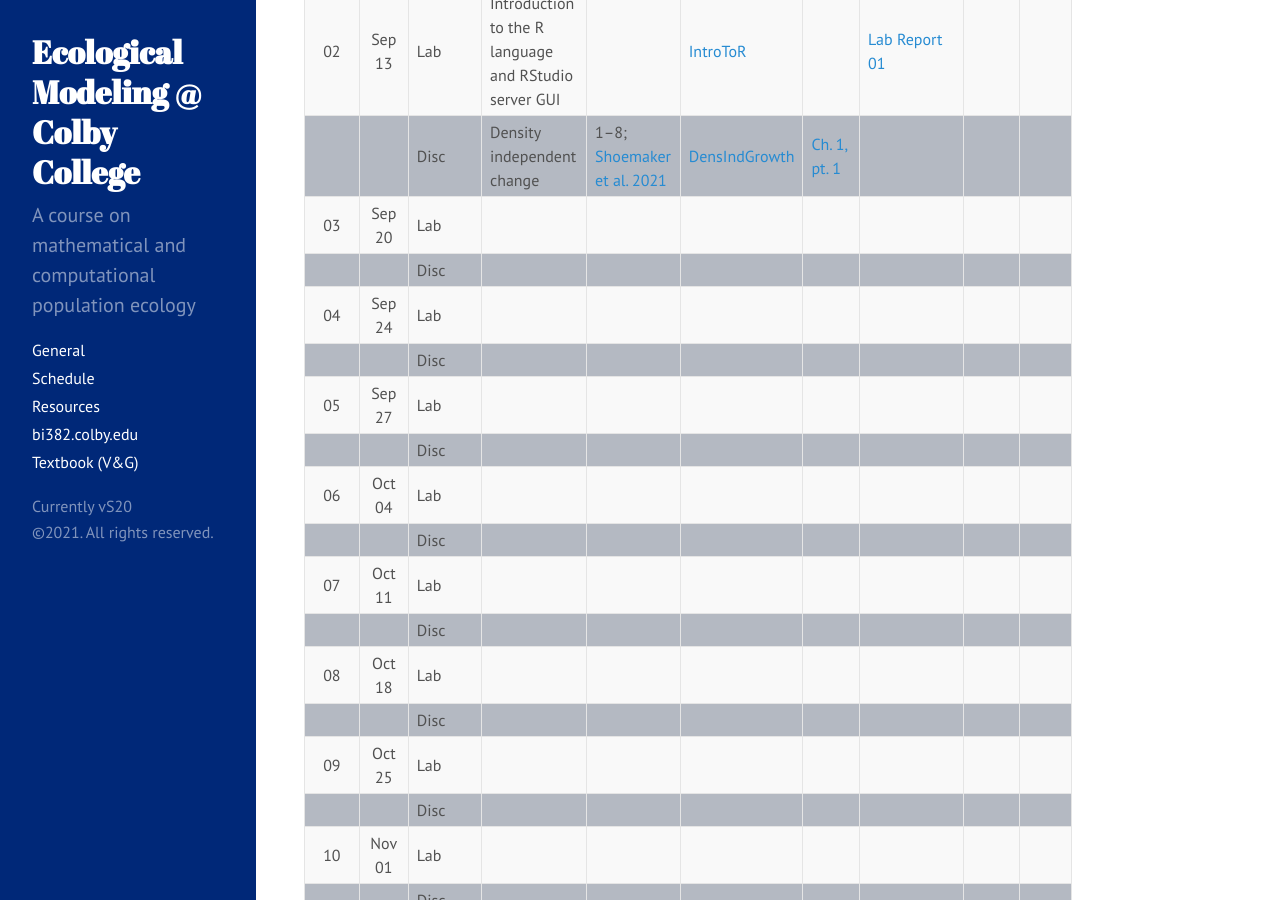
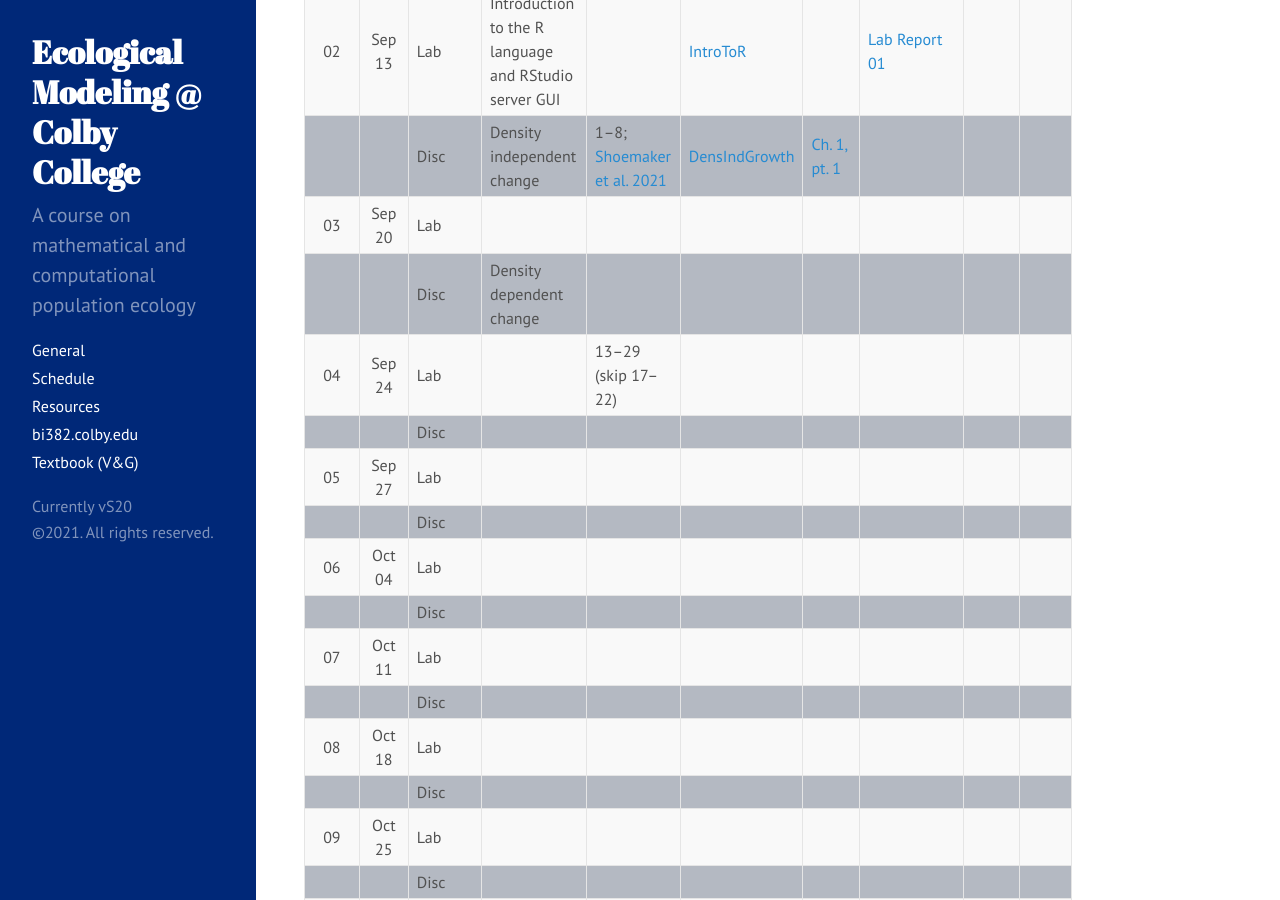
Before and after one commit to ColbyEcology/colbyecology.github.io, a Jekyll site: the page built from Schedule.md, in a window 1280 px wide and 900 px high, scrolled down 363 px. Built offline with Jekyll 4.4.1, drawn with Linux system fonts in a browser that asks for light colours.

Commit message:
dens dep readings

```diff
--- a/Schedule.md
+++ b/Schedule.md
@@ -34,8 +34,8 @@ title: "Schedule"
 | 02   | Sep 13 |   Lab   | Introduction to the R language and RStudio server GUI                   |                                                                                                                        | [IntroToR](../Presentations/Labs/Lab01_IntroToR.html)                        |                                                                                         | [Lab Report 01](../Assignments/LabReports/LabReport_1.html) |                                                      |                                             |
 |      |        |  Disc   | Density independent change                                              | 1–8; [Shoemaker et al. 2021](https://esajournals.onlinelibrary.wiley.com/doi/10.1002/ecs2.3701#.YSfFZPgswbs.twitter)   | [DensIndGrowth](../Presentations/Discussions/Wk02Models-DensIndGrowth.html)  | [Ch. 1, pt. 1](../Assignments/LectureProblemSets/Ch01p1_ProblemNotes.html)              |                                                             |                                                      |                                             |
 | 03   | Sep 20 |   Lab   |                                                                         |                                                                                                                        |                                                                              |                                                                                         |                                                             |                                                      |                                             |
-|      |        |  Disc   |                                                                         |                                                                                                                        |                                                                              |                                                                                         |                                                             |                                                      |                                             |
-| 04   | Sep 24 |   Lab   |                                                                         |                                                                                                                        |                                                                              |                                                                                         |                                                             |                                                      |                                             |
+|      |        |  Disc   | Density dependent change                                                |                                                                                                                        |                                                                              |                                                                                         |                                                             |                                                      |                                             |
+| 04   | Sep 24 |   Lab   |                                                                         | 13–29 (skip 17–22)                                                                                                     |                                                                              |                                                                                         |                                                             |                                                      |                                             |
 |      |        |  Disc   |                                                                         |                                                                                                                        |                                                                              |                                                                                         |                                                             |                                                      |                                             |
 | 05   | Sep 27 |   Lab   |                                                                         |                                                                                                                        |                                                                              |                                                                                         |                                                             |                                                      |                                             |
 |      |        |  Disc   |                                                                         |                                                                                                                        |                                                                              |                                                                                         |                                                             |                                                      |                                             |
```
